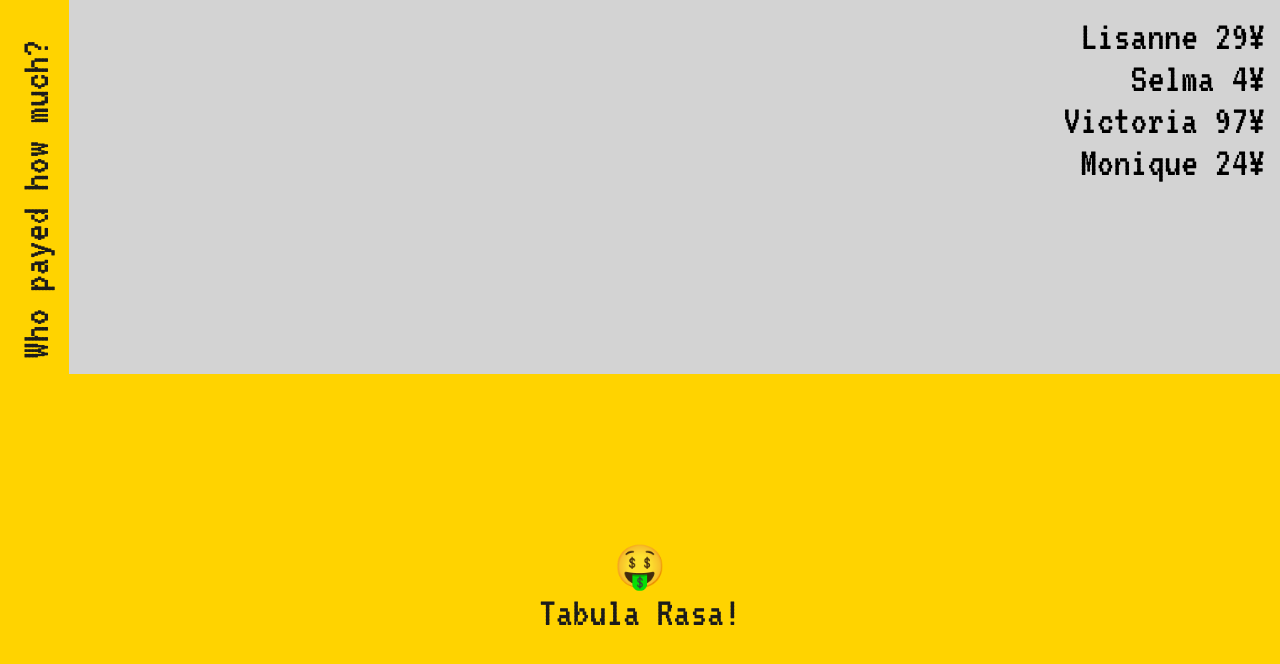
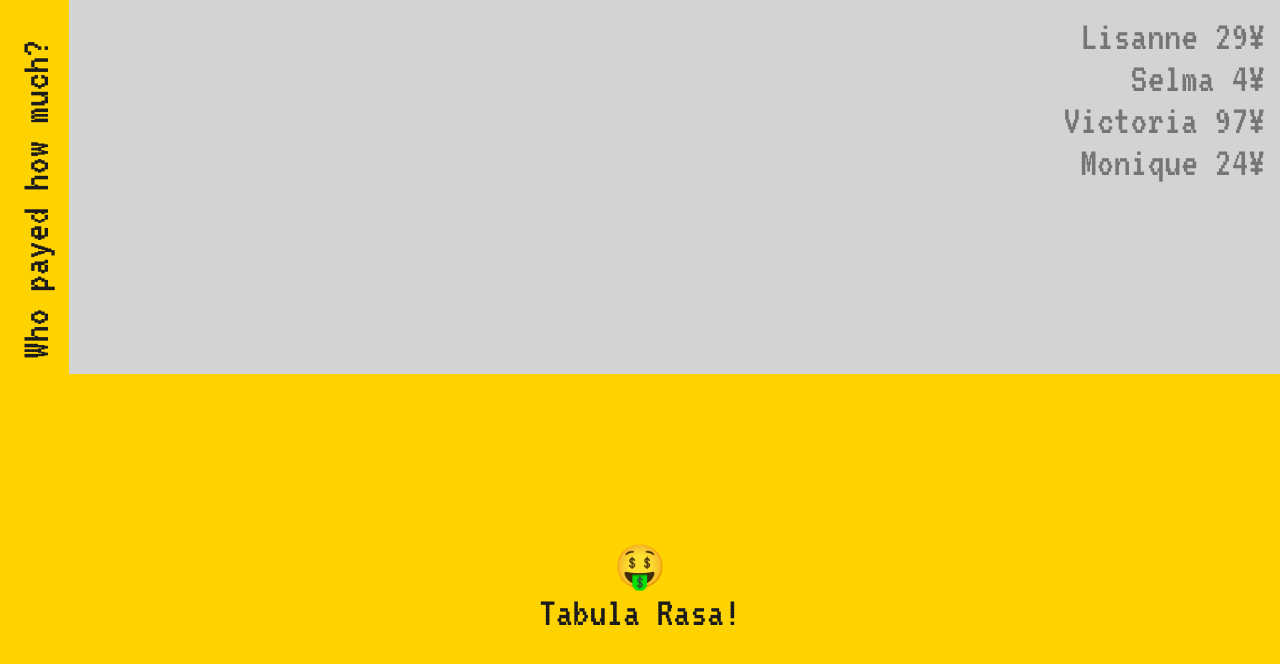
Before and after one commit to enryco/tabula-rasa, a React (Create React App) app: page / in a window 1280 px wide. Shown: the top 664 px of the page. Built offline with nearby package versions, Linux system fonts and the light colour scheme.

Commit message:
back to placeholder (more user friendly)

```diff
--- a/src/components/App.js
+++ b/src/components/App.js
@@ -12,19 +12,24 @@ class App extends Component {
   state = {
     step: 'start',
     result: null,
-    data: ''
+    data: '',
+    placeholder: '',
   }
 
 
   componentDidMount() {
   }
 
+  updatePlaceholder = placeholder => this.setState({ placeholder })
+
   setData = data => {
     this.setState({ data })
   }
 
   getResults = () => {
-    const result = parseAndCalculateDepts(this.state.data)
+    const { data, placeholder } = this.state
+
+    const result = parseAndCalculateDepts(data ? data : placeholder)
     if (result.error) return alert(result.error)
     this.setState({ result, step: 'results' })
   }
@@ -37,6 +42,7 @@ class App extends Component {
           <Input
             data={this.state.data}
             setData={this.setData}
+            updatePlaceholder={this.updatePlaceholder}
           />
           <Button
             firstline="🤑"
--- a/src/components/elements/Input.js
+++ b/src/components/elements/Input.js
@@ -4,14 +4,15 @@ import { getPlaceholder } from '../../functions'
 class Input extends Component {
 
   state = {
-    value: getPlaceholder(),
+    value: "",
+    placeholder: getPlaceholder()
   }
 
   componentDidMount() {
     if (this.props.data) {
       this.setState({ value: this.props.data })
     } else {
-      this.props.setData(this.state.value)
+      this.props.updatePlaceholder(this.state.placeholder)
     }
   }
 
@@ -23,7 +24,7 @@ class Input extends Component {
   handleBlur = e => {
     const value = this.state.value.replace(/\n+\s+/g, '')
     if (!value) {
-      this.updateData(getPlaceholder())
+      this.updateData('')
     }
   }
 
@@ -39,6 +40,7 @@ class Input extends Component {
           cols="30"
           rows="10"
           value={this.state.value}
+          placeholder={this.state.placeholder}
           onChange={e => this.updateData(e.target.value)}
           onFocus={() => this.textarea.select()}
           onBlur={this.handleBlur}
```
